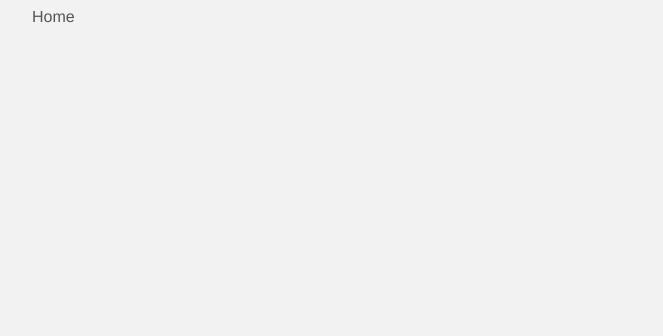
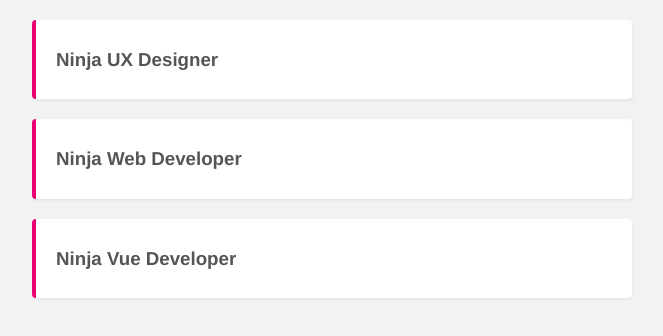
Before and after one commit to LinhKH/reaction-timer, a Vue app: page / in a window 1280 px wide. Shown: the top 336 px of the page, without its empty margins (308-971 px from the left). Built offline with nearby package versions, Linux system fonts and the light colour scheme; data requests are answered from the project's data file.

Commit message:
single product template

```diff
--- a/data/db.json
+++ b/data/db.json
@@ -1,5 +1,5 @@
 {
-    "jobs": [
+    "projects": [
         {
             "title": "Ninja UX Designer",
             "id": 1,
--- /dev/null
+++ b/src/components/SingleProject.vue
@@ -0,0 +1,37 @@
+<template>
+    <div class="project">
+        <div class="actions">
+            <h3 @click="showDetails = !showDetails">{{ project.title }}</h3>
+        </div>
+        <div v-if="showDetails" class="details">
+            <p>{{ project.details }}</p>
+        </div>
+    </div>
+</template>
+
+<script>
+export default {
+    props: ['project'],
+    data() {
+        return {
+            showDetails: false,
+        }
+    },
+
+};
+</script>
+
+<style scoped>
+.project {
+    margin: 20px auto;
+    background: white;
+    padding: 10px 20px;
+    border-radius: 4px;
+    box-shadow: 1px 2px 3px rgba(0, 0, 0, 0.05);
+    border-left: 4px solid #e90074;
+}
+
+h3 {
+    cursor: pointer;
+}
+</style>
--- a/src/views/Home.vue
+++ b/src/views/Home.vue
@@ -1,13 +1,29 @@
 <template>
     <div class="home">
-        Home
+        <div v-if="projects.length">
+            <div v-for="project in projects" :key="project.id">
+                <SingleProject :project="project" />
+            </div>
+        </div>
     </div>
 </template>
 
 <script>
+import SingleProject from '../components/SingleProject.vue'
 
 export default {
     name: 'Home',
-    components: {}
+    components: { SingleProject },
+    data() {
+        return {
+            projects: [],
+        };
+    },
+    mounted() {
+        fetch('http://localhost:3000/projects')
+            .then(res => res.json())
+            .then(data => this.projects = data)
+            .catch(err => console.log(err))
+    },
 }
 </script>
```
